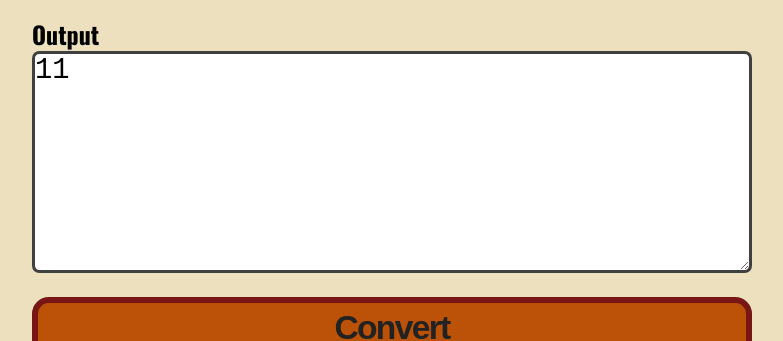
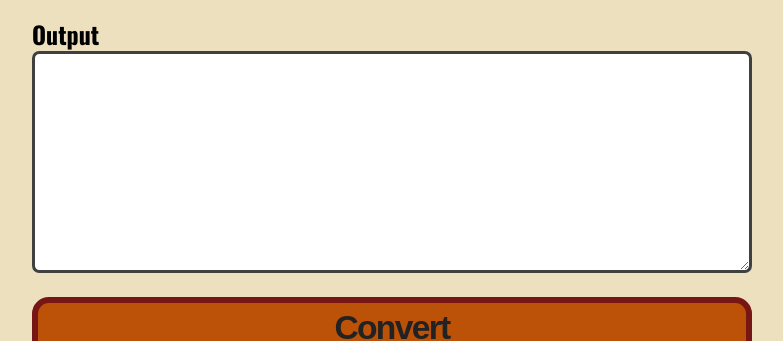
Before and after one commit to recursive-redundancy/base-converter-web, a React app: page / in a window 1280 px wide. Shown: the part 417-758 px from the top of the page, without its empty margins (248-1031 px from the left). Built offline with nearby package versions, Linux system fonts and the light colour scheme.

Commit message:
hooks are working and most things are in place - need to clean up a little and then add conversion code

```diff
--- a/src/components/BaseSelect/BaseSelect.js
+++ b/src/components/BaseSelect/BaseSelect.js
@@ -1,7 +1,7 @@
 import React from 'react';
 import styles from './baseselect.module.scss';
 
-const BaseSelect = () => {
+const BaseSelect = ({handleChange}) => {
     return (
         <div className={styles.baseselect}>
             <div>
--- a/src/components/Input/Input.js
+++ b/src/components/Input/Input.js
@@ -1,11 +1,11 @@
 import React from "react";
 import styles from './input.module.scss';
 
-const Input = () => {
+const Input = ({defaultValue, handleInputChange}) => {
     return(
     <div className={styles.inputarea}>
         <h2>Input</h2>
-        <textarea defaultValue='1011' />
+        <textarea defaultValue={defaultValue} onChange={handleInputChange} />
     </div>
     );
 };
--- a/src/components/Input/useInput.js
+++ b/src/components/Input/useInput.js
@@ -3,11 +3,11 @@ import React, {useEffect, useState} from "react";
 const useInput = (value) => {
     const [input, setInput] = useState(value);
 
-    const changeInput = (value) => {
-        setInput(value);
-    }
+    const handleInputChange = (e) => {
+        setInput(e.target.value);
+    };
 
-    return [input, changeInput];
+    return {input, handleInputChange};
 };
 
 export default useInput;
--- a/src/components/Output/Output.js
+++ b/src/components/Output/Output.js
@@ -1,11 +1,11 @@
 import React from "react";
 import styles from './output.module.scss';
 
-const Output = () => {
+const Output = ({value}) => {
     return(
     <div className={styles.outputarea}>
         <h2>Output</h2>
-        <textarea defaultValue='11' />
+        <textarea value={value} readOnly />
     </div>
     );
 };
--- a/src/components/Output/useOutput.js
+++ /dev/null
@@ -1,13 +0,0 @@
-import React, {useEffect, useState} from "react";
-
-const useOutput= (value) => {
-    const [output, setOutput] = useState(value);
-
-    const changeOutput = (value) => {
-        setOutput(value);
-    }
-
-    return [output, changeOutput];
-};
-
-export default useOutput;
--- a/src/js/index.js
+++ b/src/js/doConversion.js
@@ -1,13 +1,10 @@
-
-/*
-* Main module
-* The entry point for the base convert application
-* contains UI/View logic
-*/
-
 import base from 'dpm-base';
 
-console.log('well, hello there');
+const doConversion = () => {
+    console.log('doConversion');
+};
+
+export {doConversion};
 
 // /*
 // * Keys value set when selections are made for to and from bases
--- a/src/views/App/App.js
+++ b/src/views/App/App.js
@@ -5,37 +5,31 @@ import Input from '../../components/Input';
 import LoadSpinner from '../../components/LoadSpinner';
 import Output from '../../components/Output';
 import Titlebar from '../../components/Titlebar';
-import useConvert from './useConvert';
+import useConverter from './useConverter';
 import useInput from '../../components/Input/useInput';
-import useOutput from '../../components/Output/useOutput';
 import styles from './app.module.scss';
+import { useEffect } from 'react/cjs/react.development';
 
+const defaultInput = '1011',
+      defaultOutput = '13';
 
-const App = ({handleInput, handleSolve, isSolving}) => {
-    const [isConverting, handleConvert] = useConvert(false);
-    const [input, changeInput] = useInput('hi');
-    const [output, changeOutput] = useOutput('hi');
+const App = () => {
+    const {isConverting, handleConvert, solution} = useConverter(false);
+    const {input, handleInputChange} = useInput(defaultInput);
 
     return (
         <div className={styles.app}>
             <Titlebar />
-            <Input changeInput={changeInput} />
+            <Input defaultValue={defaultInput} handleInputChange={handleInputChange} />
             <BaseSelect />
-            {(()=>{
-                if (isConverting) {
-                    return(
-                        <LoadSpinner label='converting' />
-                    );
-                }
-                return(
-                    <>
-                    <Output />
-
-                    </>
-                );
-            })()
+            {
+            (isConverting)
+            ?
+                <LoadSpinner label='converting' />
+            :
+                <Output value={solution} />
             }
-            <Button className={styles.convertbutton} onClick={handleConvert}>
+            <Button className={styles.convertbutton} onClick={()=>{handleConvert(input)}}>
                 Convert
             </Button>
         </div>
--- a/src/views/App/useConvert.js
+++ /dev/null
@@ -1,14 +0,0 @@
-import React, {useEffect, useState} from "react";
-
-const useConvert = (defaultState) => {
-    const [isConverting, setIsConverting] = useState(defaultState);
-
-    const handleConvert = (value) => {
-        setIsConverting(true);
-        setTimeout(() => { setIsConverting(false) }, 2000);
-    };
-
-    return [isConverting, handleConvert];
-};
-
-export default useConvert;
--- /dev/null
+++ b/src/views/App/useConverter.js
@@ -0,0 +1,21 @@
+import React, {useEffect, useState} from "react";
+
+const useConverter = (defaultIsConverting) => {
+    const [isConverting, setIsConverting] = useState(false);
+    const [solution, setSolution] = useState('');
+
+    const handleConvert = (value) => {
+        setIsConverting(true);
+        import('../../js/doConversion').then(({doConversion}) => {
+            doConversion();
+            setTimeout(() => {
+                setSolution('dnai');
+                setIsConverting(false);
+            }, 2000);
+        });
+    };
+
+    return {isConverting, handleConvert, solution};
+};
+
+export default useConverter;
```
